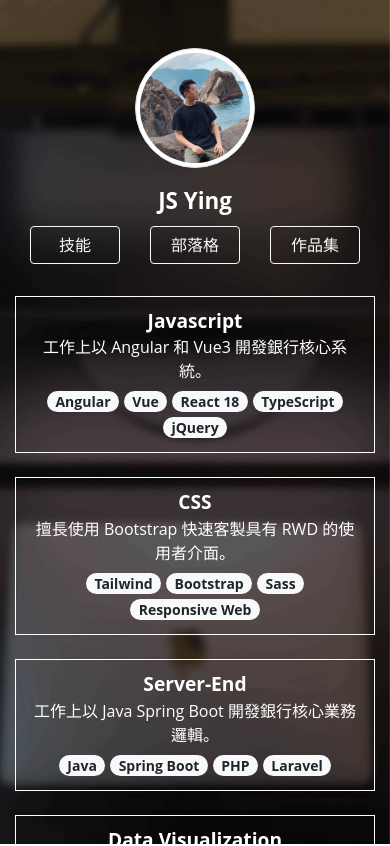
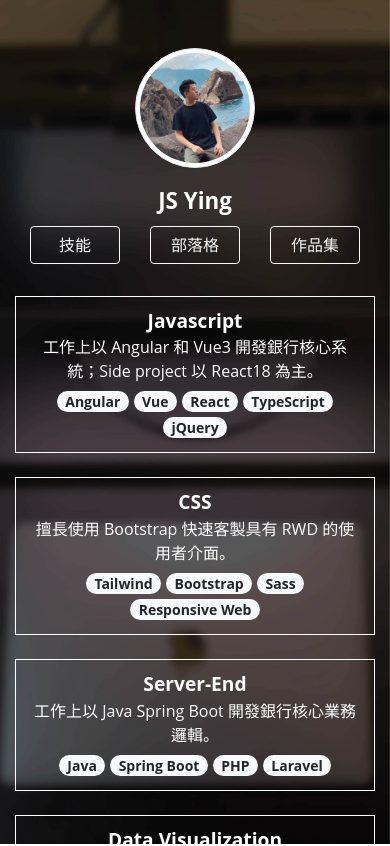
Before and after one commit to js-ying/Personal-Website-2019, a Vue app: page /skill in a window 390 px wide. Shown: the top 846 px of the page. Built offline with nearby package versions, Linux system fonts and the light colour scheme; what vue-easy-lightbox, vue-light-timeline would draw is missing.

Commit message:
update desc and skill layout

```diff
--- a/public/dataSet/portfolioDataSet.js
+++ b/public/dataSet/portfolioDataSet.js
@@ -129,7 +129,7 @@ const portfolioDataSet = {
       date: '2024',
       description: '專為通勤族設計的時刻表。',
       link: 'https://traintime.jsy.tw/',
-      keywords: ['React 18', 'Next.js', 'TailwindCSS', 'NextUI', 'Mui', 'RWD'],
+      keywords: ['React 18', 'Next.js', 'TailwindCSS', 'RWD'],
     },
   ],
   chatbots: [
--- a/public/dataSet/skillDataSet.js
+++ b/public/dataSet/skillDataSet.js
@@ -1,8 +1,8 @@
 const skillDataSet = [
   {
     title: 'Javascript',
-    desc: '工作上以 Angular 和 Vue3 開發銀行核心系統。',
-    contents: ['Angular', 'Vue', 'React 18', 'TypeScript', 'jQuery'],
+    desc: '工作上以 Angular 和 Vue3 開發銀行核心系統；Side project 以 React18 為主。',
+    contents: ['Angular', 'Vue', 'React', 'TypeScript', 'jQuery'],
   },
   {
     title: 'CSS',
@@ -16,7 +16,7 @@ const skillDataSet = [
   },
   {
     title: 'Data Visualization',
-    desc: '學生時期常使用各種資料視覺工具打造 Dahsboard。',
+    desc: '學生時期常使用各種資料視覺工具打造 dahsboard。',
     contents: ['Google Charts', 'D3.js', 'Ploty.js', 'Highcharts.js'],
   },
   {
--- a/src/components/Home.vue
+++ b/src/components/Home.vue
@@ -1,5 +1,5 @@
 <template>
-  <div class="home text-center">
+  <div id="home" class="text-center">
     <section>
       <span class="badge badge-pill badge-light mb-2">工作經歷</span>
       <div>
@@ -21,6 +21,7 @@
       </div>
     </section>
     <section>
+      <!-- <span class="badge badge-pill badge-light mb-2">關於我</span> -->
       <p class="">喜歡柴犬和梁靜茹，擅長前端開發。<br />樂於學習各種前端新知，僅因前端很美。</p>
     </section>
     <section id="contact-section">
@@ -32,7 +33,7 @@
           v-for="(contact, index) in contacts"
           :key="index"
         >
-          <span class="badge badge-pill badge-secondary">
+          <span class="badge badge-pill badge-secondary clickable">
             {{ contact.name }}
           </span>
         </a>
@@ -82,13 +83,4 @@ section {
   font-size: 1rem;
   margin-bottom: 1.4rem;
 }
-
-#contact-section .badge:hover {
-  background-color: #5dadf2;
-  cursor: pointer;
-}
-
-#contact-section .badge:last-child {
-  margin-right: 0rem !important;
-}
 </style>
--- a/src/components/Skill.vue
+++ b/src/components/Skill.vue
@@ -1,6 +1,6 @@
 <template>
   <div class="row justify-content-center" id="skill">
-    <div class="col-md-6" v-for="(skill, index) in skills" :key="'title' + index">
+    <div class="col-md-8" v-for="(skill, index) in skills" :key="'title' + index">
       <div class="text-center block">
         <span class="skill-title">{{ skill.title }}</span>
         <div class="mb-2 skill-desc">{{ skill.desc }}</div>
--- a/src/style.css
+++ b/src/style.css
@@ -51,3 +51,8 @@ img[lazy='loading'] {
 .badge {
   font-size: 0.875rem;
 }
+
+.badge.clickable:hover {
+  background-color: #5dadf2;
+  cursor: pointer;
+}
```
